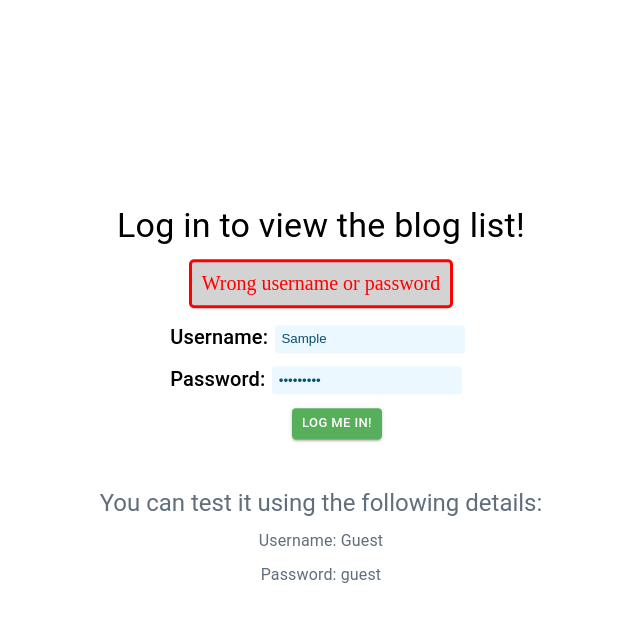
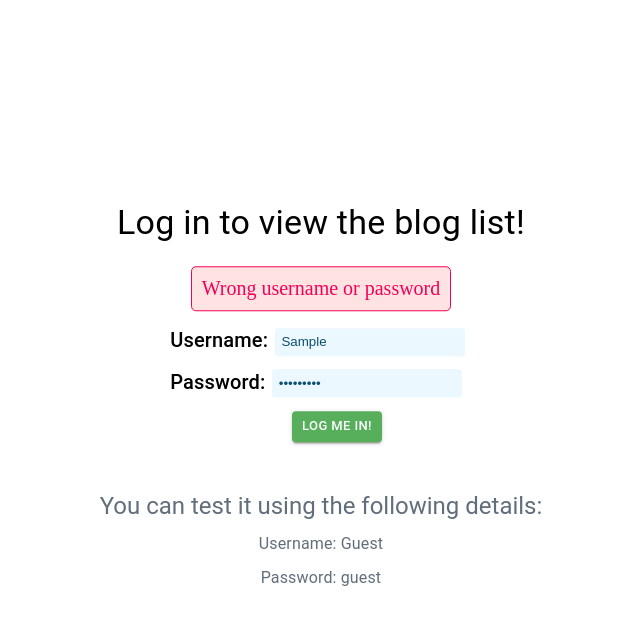
Before and after one commit to iamkiko/bloglist-v2, a React (Create React App) app in the folder client/: page / in a window 1280 px wide. Both pictures are taken after typing "Sample", "Sample123" into the empty fields and a click on the button "LOG ME IN!". Shown: the top 624 px of the page, without its empty margins (319-959 px from the left). Built offline with nearby package versions, Linux system fonts and the light colour scheme; no server answers.

Commit message:
Add style for notifications

```diff
--- a/client/src/App.js
+++ b/client/src/App.js
@@ -82,7 +82,10 @@ const App = props => {
   //setNotification function
   const notify = (message, type = "success") => {
     props.setNotification({ message, type })
-    setTimeout(() => props.setNotification({ message: null, type: null }), 5000)
+    setTimeout(
+      () => props.setNotification({ message: null, type: null }),
+      500000,
+    )
   }
 
   //login logic
--- a/client/src/components/Notification.js
+++ b/client/src/components/Notification.js
@@ -8,19 +8,32 @@ const Notification = ({ message, type }) => {
   }
 
   const notificationStyle = {
-    color: type === "error" ? "red" : "green",
-    background: "lightgrey",
+    color: type === "error" ? "#f50057" : "#147d64",
+    background: "#E3F9E5",
     fontSize: 20,
+    fontFamily: ["sansSerif"],
     borderStyle: "solid",
+    borderWidth: 1,
     borderRadius: 5,
     padding: 10,
-    marginBottom: 10,
+    margin: 10,
+    textAlign: "center",
   }
 
   let displayStyle = null
   type === "error"
-    ? (displayStyle = { ...notificationStyle, color: "red" })
-    : (displayStyle = { ...notificationStyle, color: "green" })
+    ? (displayStyle = {
+        ...notificationStyle,
+        color: "#f50057",
+        fontFamily: ["Ubuntu"],
+        background: "#FFE3E3",
+      })
+    : (displayStyle = {
+        ...notificationStyle,
+        color: "#147d64",
+        fontFamily: ["Ubuntu"],
+        background: "#E3F9E5",
+      })
 
   return <div style={displayStyle}>{message}</div>
 }
--- a/client/src/components/style.js
+++ b/client/src/components/style.js
@@ -2,7 +2,6 @@ import styled, { createGlobalStyle, css } from "styled-components"
 import { Link } from "react-router-dom"
 import Container from "@material-ui/core/Container"
 import Button from "@material-ui/core/Button"
-import TextareaAutosize from "@material-ui/core/TextareaAutosize"
 
 createGlobalStyle`
       @import url('https://fonts.googleapis.com/css?family=Ubuntu');
```
Also changed, not shown: client/src/reducers/notificationReducer.js (+2 -9 lines).
